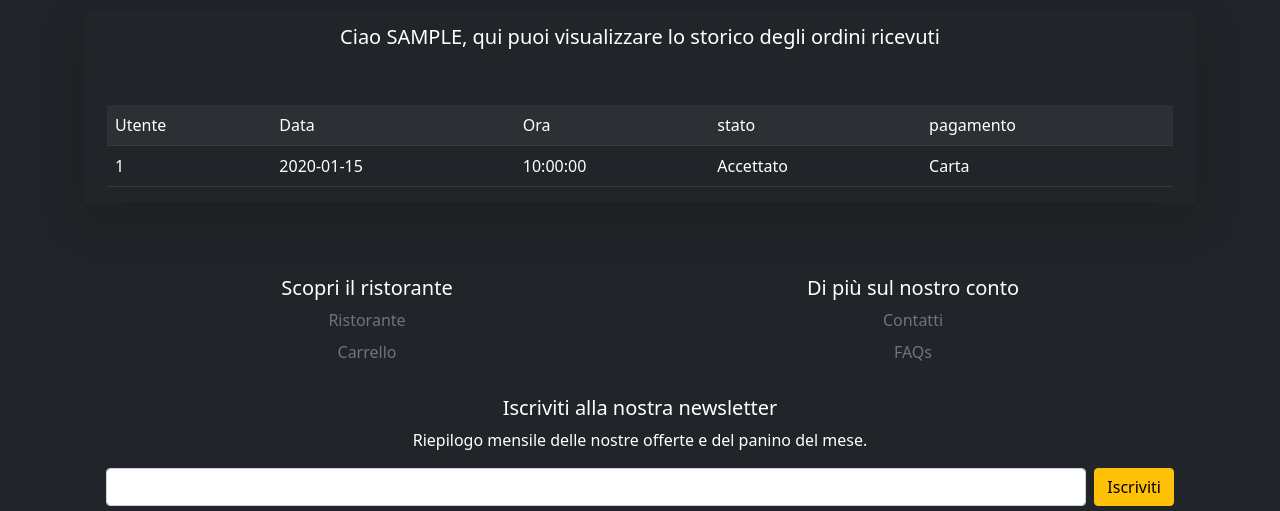
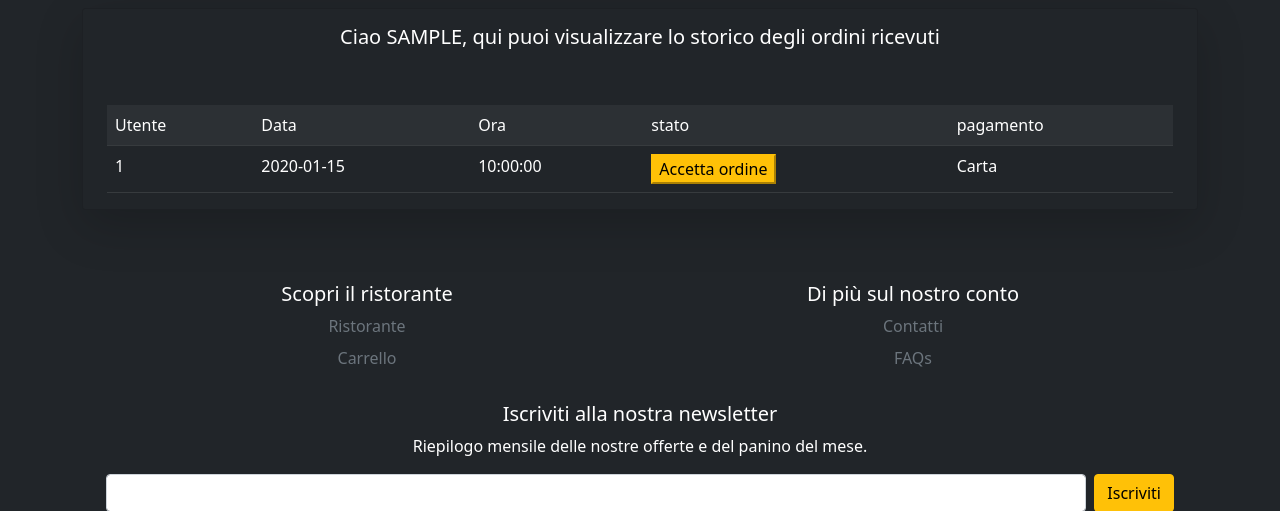
Before and after one commit to 7VaGe/ReBurger, a PHP site: page /ordini.php in a window 1280 px wide. Shown: the part 112-623 px from the top of the page. Run offline with PHP 8.4, Linux system fonts and the light colour scheme; the visitor is signed in with stand-in values (Sample User, id 1); tables that the repository leaves empty hold one stand-in row (values such as "Sample post"); some libraries are stand-ins or nearby versions.

Commit message:
aggiornamenti stato ordine

```diff
--- a/db/dbHelper.php
+++ b/db/dbHelper.php
@@ -222,10 +222,10 @@ class DatabaseHelper{
         return $stmt->insert_id;
     }
 
-    public function updateStatoOrdine($idordine){
-        $query = "UPDATE ordine SET stato=stato+1 WHERE idordine=?";
+    public function updateStatoOrdine($stato, $idordine){
+        $query = "UPDATE ordine SET stato=? WHERE idordine=?";
         $stmt = $this->db->prepare($query);
-        $stmt->bind_param('i',$idordine);
+        $stmt->bind_param('ii',$stato, $idordine);
         $stmt->execute();
         return true;
     }
@@ -276,7 +276,7 @@ class DatabaseHelper{
     }
 
     public function getOrdiniByCliente($idcliente){
-        $stmt = $this->db->prepare("SELECT * FROM ordine WHERE utente=?");
+        $stmt = $this->db->prepare("SELECT * FROM ordine WHERE utente=? ORDER BY idordine DESC");
         $stmt->bind_param('i',$idcliente);
         $stmt->execute();
         $result = $stmt->get_result();
--- a/ordini.php
+++ b/ordini.php
@@ -1,6 +1,15 @@
 <?php
 
 require_once 'bootstrap.php';
+
+if (isset($_GET["ordine"]) and isset($_GET["scelta"])) {
+  $comando=$_GET["scelta"];
+  if ($comando=="accettato") {
+    $dbh->updateStatoOrdine(2,$_GET["ordine"]);
+  }elseif ($comando=="rifiutato") {
+    $dbh->updateStatoOrdine(5,$_GET["ordine"]);
+    }
+}
 
 $templateParams["titolo"] = "ReBurger - Profilo";
 $templateParams["nome"] = "ordini-form.php";
--- a/template/checkout-form.php
+++ b/template/checkout-form.php
@@ -1,5 +1,5 @@
 <?php if (($templateParams["carta"]==NULL && $controllata==false)||($templateParams["carta"]!=NULL && $controllata==true)) {
-    $dbh->updateStatoOrdine($_SESSION["ordine"]);
+    $dbh->updateStatoOrdine(1 ,$_SESSION["ordine"]);
     $_SESSION["ordine"]=NULL;?>
 <div class="container-lg mt-2">
   <div class="card bg-dark rounded-5 shadow-lg text-center">
--- a/template/ordini-form.php
+++ b/template/ordini-form.php
@@ -11,12 +11,15 @@
           <td><?php echo $ordine["utente"] ?></td>
           <td><?php echo $ordine["data_ordine"] ?></td>
           <td><?php echo $ordine["ora_ordine"] ?></td>
-          <td><?php switch ($ordine["stato"]){case '3':echo "Completato";break;case '2':echo "In arrivo";break;case '1':echo "Accettato";break;case '0':echo "Ricevuto";break;}?></td>
+          <td><?php if($ordine["stato"]==1){
+            ?><button class="btn-warning" onclick="window.location='dettagliOrdine.php?ordine=<?php echo $ordine["idordine"] ?>'">Accetta ordine</button><?php
+          }else {
+            switch ($ordine["stato"]){case '4':echo "Completato";break;case '3':echo "In arrivo";break;case '2':echo "Accettato";break;case '5':echo "Rifiutato";break;case '0':echo "Elaborazione";break;}
+          }?></td>
           <td><?php switch ($ordine["pagamento"]){case '0':echo "Alla consegna";break;case '1':echo "Carta";break;}?></td>
       </tr>
       <?php endforeach; ?>
        </table>
     </div>
-
-      </div>
+    </div>
 </div>
```
Also changed, not shown: dettagli-form.php (added, +10 -0 lines), dettagliOrdine.php (added, +10 -0 lines).
